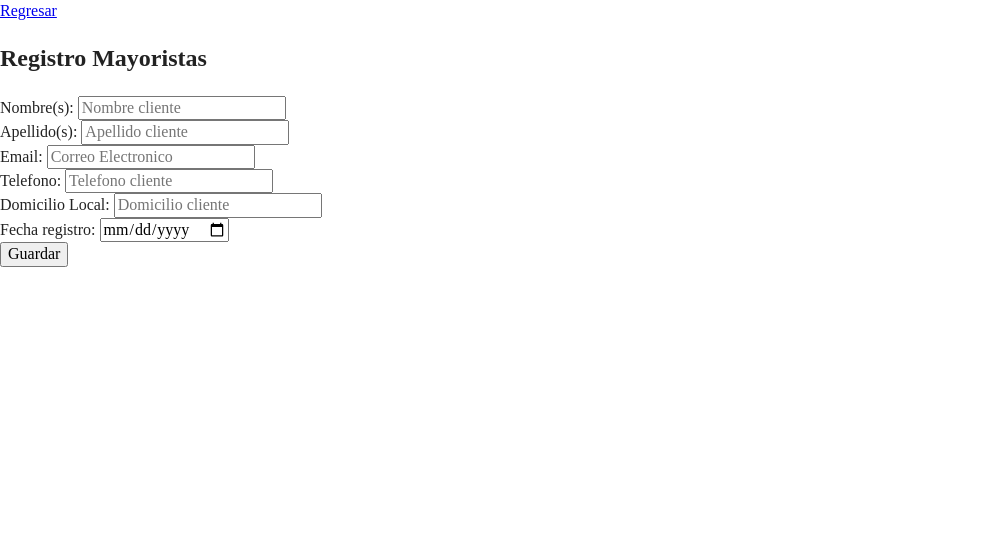
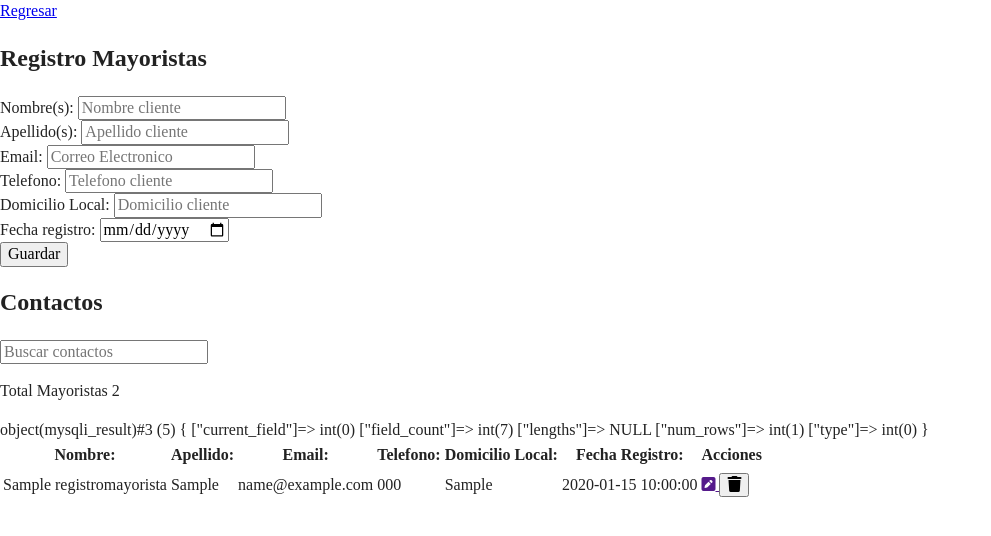
Before and after one commit to manuelluevano/registroSN, a PHP site: page /registroSN/registroMayoristas.php in a window 1280 px wide. Shown: the top 536 px of the page, without its empty margins (0-991 px from the left). Run offline with PHP 8.4, Linux system fonts and the light colour scheme; tables that the repository leaves empty or names only in its code hold one stand-in row (values such as "Sample post"); some libraries are stand-ins or nearby versions.

Commit message:
Creando conexión a base de datos 'db.php' | | | creando archivo 'funciones.php' para extraer los datos de la base de datos | | | creando función para mandar llamar ajax | | | pagina, guarda datos, los manda por ajax y muetra en una tabla, manda datos a mysql

```diff
--- /dev/null
+++ b/includes/funciones/db.php
@@ -0,0 +1,25 @@
+<?php
+
+    //    CREDENCIALES DE LAS BASES DE DATOS
+
+    define('DB_USUARIO', 'root');
+    define('DB_PASSWORD', 'root');
+    define('DB_HOST', 'localhost');
+    define('DB_NOMBRE_BASE', 'registroSN');
+
+    $conn = new mysqli(DB_HOST, DB_USUARIO, DB_PASSWORD, DB_NOMBRE_BASE );
+
+    //  Ping nos arroja '0' o nada si no se conecta y '1' si se conecta correctamente a la DB
+    // echo $conn->ping();
+
+
+
+    // Otra forma de acceder y conectar la base de datos
+
+
+    // $conn = new mysqli('localhost', 'root', 'root', 'perfiles');
+
+    // if($conn->connect_error){
+    //     echo $error->$connect_error;
+
+     //}
--- /dev/null
+++ b/includes/funciones/funciones.php
@@ -0,0 +1,13 @@
+<?php
+
+    function obetenerContactosDesdeDB(){
+        include 'db.php';
+
+        try{
+            return $conn->query(" SELECT id, nombre, apellido,  email, telefono, domicilio, fecha FROM registroMayoristas");
+        } catch(Exception $e){
+            echo "Error!" . $e->getMessage() . "<br>";
+            return false;
+        }
+
+    }
--- a/includes/templates/footer.php
+++ b/includes/templates/footer.php
@@ -2,6 +2,7 @@
   <script src="js/vendor/modernizr-3.11.2.min.js"></script>
   <script src="js/plugins.js"></script>
   <script src="js/app.js"></script>
+  <script src="https://kit.fontawesome.com/04730c9c8a.js" crossorigin="anonymous"></script>
   <script src="js/jquery-3.5.1.min.js"></script>
 
   <!-- Google Analytics: change UA-XXXXX-Y to be your site's ID. -->
--- a/js/app.js
+++ b/js/app.js
@@ -1,5 +1,6 @@
 //  Traemos los datos del formulario
-const formularioMayorista = document.querySelector('#registro_mayorista');
+const formularioMayorista = document.querySelector('#registro_mayorista'),
+    listadoMayoristas = document.querySelector('#listado_mayoristas tbody');
 
 
 eventListeners();
@@ -24,17 +25,137 @@ function leerFormulario(e) {
         email = document.querySelector('#email').value,
         telefono = document.querySelector('#telefono').value,
         domicilio = document.querySelector('#domicilio').value,
-        fecha = document.querySelector('#fecha').value;
+        fecha = document.querySelector('#fecha').value,
+        accion = document.querySelector('#accion').value;
 
 
         // console.log(nombre);
 
         // Validación de inputs
 
-        if(nombre === '' || apellido  === '' || email === '' || telefono === '' || domicilio === '' || fecha === '') {
+      if(nombre === '' || apellido  === '' || email === '' || telefono === '' || domicilio === '' || fecha === '') {
             console.log('completa todos los campos');
         } else{
             //Pasa la validación || hacemos el llamado a ajax
-            console.log('correcto');
+            // console.log('correcto');
+            const infoMayorista = new FormData();
+                  infoMayorista.append('nombre', nombre);
+                  infoMayorista.append('apellido', apellido);
+                  infoMayorista.append('email', email);
+                  infoMayorista.append('telefono', telefono);
+                  infoMayorista.append('domicilio', domicilio);
+                  infoMayorista.append('fecha', fecha);
+                  infoMayorista.append('accion', accion);
+
+            // leer la información
+            //  console.log(...infoMayorista);
+
+            if(accion === 'crearMayorista'){
+                // Pasamos la información a la funcion para el llamado de ajax
+                // console.log('correcto');
+
+                insertarDB(infoMayorista);
+
+
+            }else{
+                console.log('error');
+            }
+
+
+
         }
    }
+
+
+function insertarDB(infoMayorista){
+
+    //Llamado a ajax
+
+    //Crea el objeto
+    const xhr = new XMLHttpRequest();
+
+    //Abre la conexión
+    xhr.open('POST', 'includes/modelos/modeloMayoristas.php', true);
+
+    //Pasa los datos vía ajax
+    xhr.onload = function(){
+
+        if(this.status === 200 ){
+            //Utilizamos JSON.parse para leer los datos como key & value
+            //Antes:
+            // {"nombre":"asadaasdafda","apellido":"a","email":"alexisrojas4334@gmail.com","telefono":"32112","domicilio":"a","fecha":"2021-03-04","accion":"crearMayorista"}
+
+            //Después: ya es mas legible
+            //Object { nombre: "asadaasdafda", apellido: "asddas", email: "marlene.vega@gmail.com", telefono: "21312", domicilio: "qas", fecha: "2021-03-10", accion: "crearMayorista" }
+            console.log(JSON.parse(xhr.responseText));
+
+
+            //leemos respuesta de PHP
+             const respuesta = JSON.parse(xhr.responseText);
+            //  console.log(respuesta.nombre);
+
+            // Insertamos el nuevo registro en la tabla
+            const nuevoMayorista = document.createElement('tr');
+
+            nuevoMayorista.innerHTML = `
+
+                    <td>${respuesta.infoMayorista.nombre}</td>
+                    <td>${respuesta.infoMayorista.apellido}</td>
+                    <td>${respuesta.infoMayorista.email}</td>
+                    <td>${respuesta.infoMayorista.telefono}</td>
+                    <td>${respuesta.infoMayorista.domicilio}</td>
+                    <td>${respuesta.infoMayorista.fecha}</td>
+
+                    `;
+
+                // Crea el contenedor para los botones
+                const contenedorAcciones = document.createElement('td');
+                    contenedorAcciones.classList.add('acciones');
+
+                // Creacion del icono de editar
+                const iconoEditar = document.createElement('i');
+                        iconoEditar.classList.add('fas', 'fa-pen-square');
+
+                // Crear el enlace para editar
+                const btnEditar = document.createElement('a');
+                btnEditar.appendChild(iconoEditar);
+                btnEditar.href = '';//`editar-perfil.php=${respuesta.infoMayorista.id_insertado}`;
+                btnEditar.classList.add('btn', 'btn-editar');
+
+                //  Lo agregamos al padre
+                contenedorAcciones.appendChild(btnEditar);
+
+            /***////////*/*////*///*//*//*///*///////// */ */ */
+
+                // Crear el icono de eliminar
+                const iconoEliminar = document.createElement('i');
+                iconoEliminar.classList.add('fas', 'fa-trash');
+
+                //  Crear el enlace para editar
+                const btnEliminar = document.createElement('button');
+                btnEliminar.appendChild(iconoEliminar);
+                btnEliminar.setAttribute('data-id', respuesta.infoMayorista.id_insertado);
+                btnEliminar.classList.add('btn', 'btn-borrar');
+
+                //   Lo agregamos al padre
+                contenedorAcciones.appendChild(btnEliminar);
+
+                // Agregarlo al tr para mostrarlo en la página
+                nuevoMayorista.appendChild(contenedorAcciones);
+
+
+
+                /* Agregamos a la lista de perfiles que se muestra en pantalla  */
+                listadoMayoristas.appendChild(nuevoMayorista);
+
+                /* RESETEAR EL FORMULARIO DESPUÉS DE AGREGAR LA INFO  */
+                document.querySelector('form').reset();
+
+            }
+
+            }
+
+    //Enviar los datos
+    xhr.send(infoMayorista);
+
+}
--- a/registroMayoristas.php
+++ b/registroMayoristas.php
@@ -1,15 +1,17 @@
 <?php
-  include 'includes/templates/header.php'
+  include 'includes/templates/header.php';
+  include 'includes/funciones/funciones.php';
+
 ?>
     <div class="navegacion">
-        <a href="http://localhost:8888/registroSN/index.php">Regresar</a>
+        <a href="index.php">Regresar</a>
     </div>
 
     <h2>Registro Mayoristas</h2>
 
 <div class="formularioRegistro">
 
-    <form action="#" id="registro_mayorista" >
+    <form action="#" id="registro_mayorista" method="$_POST">
 
     <div class="campo">
         <label for="nombre">Nombre(s):</label>
@@ -42,12 +44,93 @@
         <label for="fecha">Fecha registro:</label>
         <input type="date" id="fecha">
     </div>
-
+    <input type="hidden" id="accion" value="crearMayorista">
     <input type="submit" value="Guardar">
 
     </form>
 </div>
 
+<!-- | | | | | | | | | | | | | | | | | | | | | | | | | | | | | | | | | | | | | -->
+
+<div class="bg-blanco sombra form contenedor">
+      <div class="contenedor-contactos">
+        <h2>Contactos</h2>
+
+            <input type="text" id="buscar" class="buscador sombra" placeholder="Buscar contactos">
+
+            <p class="total_perfiles">Total Mayoristas  <span>2</span></p>
+
+        <div class="contenedor-tabla">
+          <table id="listado_mayoristas">
+            <thead>
+              <tr>
+                <th>Nombre: </th>
+                <th>Apellido: </th>
+                <th>Email: </th>
+                <th>Telefono: </th>
+                <th>Domicilio Local: </th>
+                <th>Fecha Registro: </th>
+                <th>Acciones</th>
+
+              </tr>
+            </thead>
+
+            <tbody class="datos_mayoristas">
+            <?php
+                  // mandamos llamar la funcion para traer los perfiles de la base de datos
+                      $mayoristas = obetenerContactosDesdeDB();
+                      // Ver información de la base de datos ->num_rows['']:
+                         var_dump($mayoristas);
+
+
+                          // SI EXISTEN VALORES QUE SE EJECUTE, SI NO, NO REALICE NADA.
+                          if($mayoristas->num_rows){
+
+                              // Creamos un bucle para recorrer el array de la base de datos e imprimir todos los
+                                  //registros
+
+                                  foreach($mayoristas as $mayorista){?>
+
+                                      <tr>
+                                        <!-- PARA VER EL NOMBRE DE LOS CAMPOS Y ASÍ HACER LA PETICIÓN-->
+                                        <!-- <pre>
+                                          <?php //var_dump($contacto); ?>
+                                        </pre>
+                                        <!-- CIERRE PARA VER NOMBRES DE LOS CAMPOS -->
+                 <tr>
+                     <!-- PARA VER EL NOMBRE DE LOS CAMPOS Y ASÍ HACER LA PETICIÓN-->
+                     <!-- <pre>
+                    <?php //var_dump($contacto); ?>
+                    </pre>
+                    <!-- CIERRE PARA VER NOMBRES DE LOS CAMPOS -->
+
+                    <td> <?php echo $mayorista['nombre']; ?> </td>
+                    <td><?php echo $mayorista['apellido']; ?></td>
+                    <td><?php echo $mayorista['email']; ?></td>
+                    <td><?php echo $mayorista['telefono']; ?></td>
+                    <td><?php echo $mayorista['domicilio']; ?></td>
+                    <td><?php echo $mayorista['fecha']; ?></td>
+
+
+                    <td class="acciones">
+                        <a href="" class="btn btn-editar">
+                            <i class="fas fa-pen-square"></i>
+                        </a>
+
+                        <button data-id="" class="btn-borrar btn" type="button">
+                            <i class="fas fa-trash"></i>
+                        </button>
+                    </td>
+
+                    </tr>
+                    <?php } //<!-- CIERRE BUCLE -->
+                           } ?>
+                        </tbody>
+
+          </table>
+        </div>
+      </div>
+    </div>
 
 <?php
   include 'includes/templates/footer.php'
```
Also changed, not shown: includes/modelos/modeloMayoristas.php (added, +42 -0 lines).
